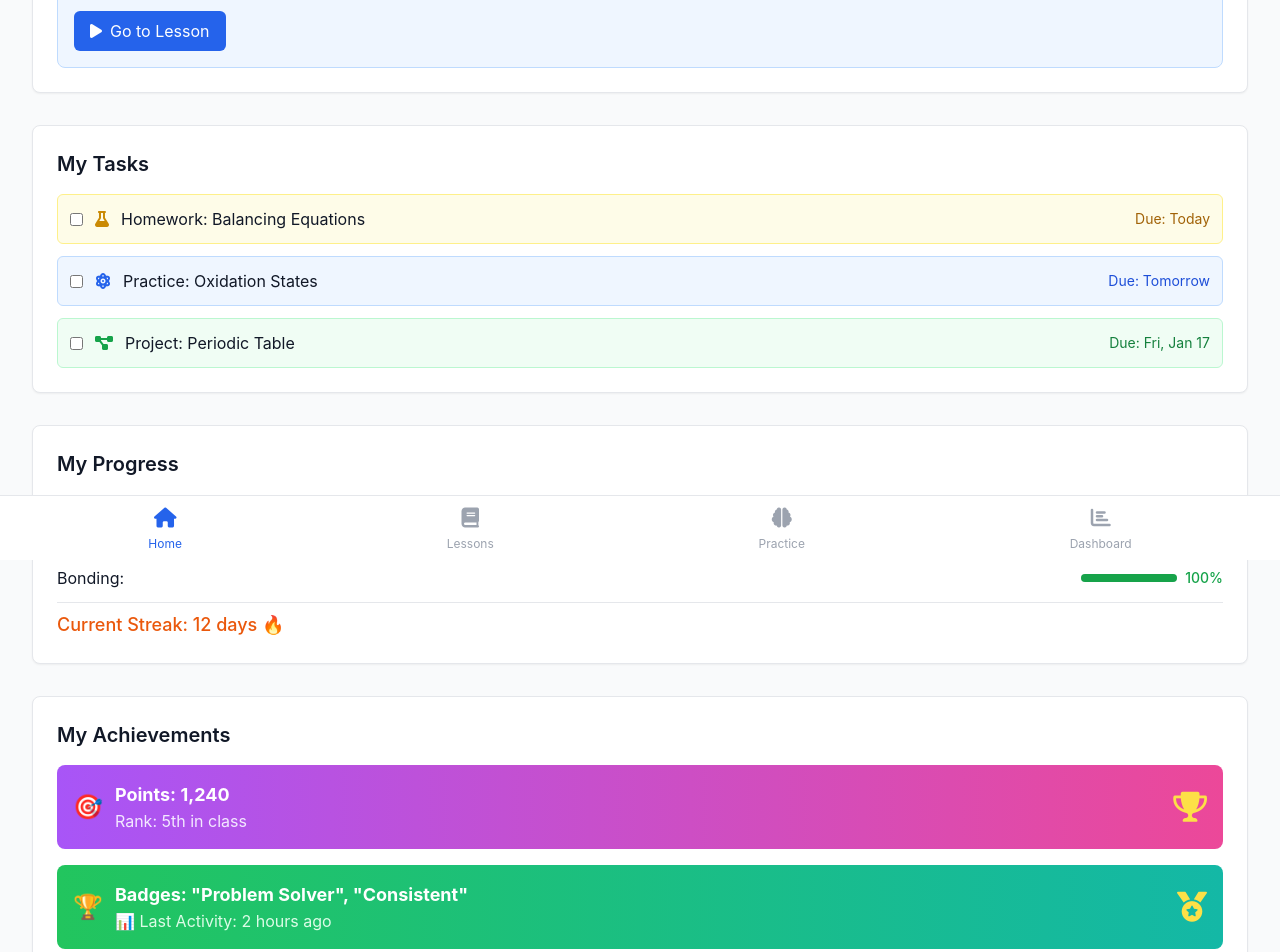
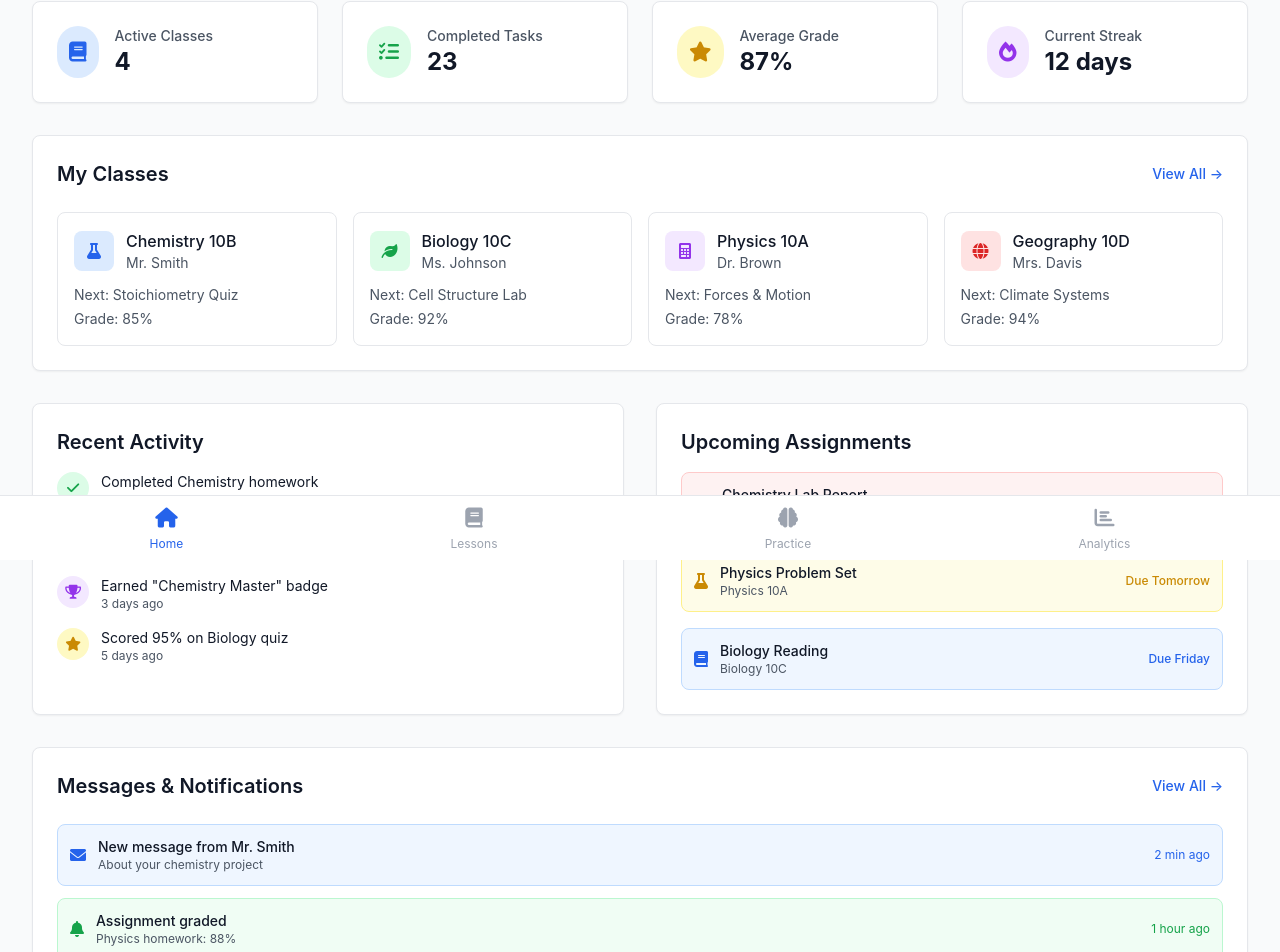
Before and after one commit to shahardo/edufix, a React (Vite) app in the folder frontend/app/: page /student in a window 1280 px wide. Shown: the part 240-1192 px from the top of the page. Built offline with nearby package versions, Linux system fonts and the light colour scheme.

Commit message:
students' dashboard

```diff
--- a/frontend/app/src/components/StudentDashboard.tsx
+++ b/frontend/app/src/components/StudentDashboard.tsx
@@ -7,7 +7,7 @@ const StudentDashboard = () => {
           <div className="flex justify-between items-center h-16">
             <div className="flex items-center">
               <h1 className="text-2xl font-bold text-blue-600">EduFix</h1>
-              <span className="ml-4 text-lg text-gray-700">Class: Chemistry</span>
+              <span className="ml-4 text-lg text-gray-700">Student Dashboard</span>
             </div>
             <div className="flex items-center space-x-4">
               <button className="px-3 py-1 text-sm bg-gray-100 rounded-md hover:bg-gray-200">
@@ -25,109 +25,266 @@ const StudentDashboard = () => {
 
       {/* Main Content */}
       <main className="max-w-7xl mx-auto px-4 sm:px-6 lg:px-8 py-8">
-        {/* Today's Lesson */}
-        <div className="bg-white rounded-lg shadow-sm border p-6 mb-8">
-          <h2 className="text-xl font-semibold text-gray-900 mb-4">Today's Lesson</h2>
-          <div className="bg-blue-50 border border-blue-200 rounded-lg p-4">
-            <h3 className="text-lg font-medium text-blue-900">Chemistry: Stoichiometry</h3>
-            <p className="text-blue-700 mt-1">Starts: 10:00 AM | Duration: 45 min</p>
-            <button className="mt-3 bg-blue-600 text-white px-4 py-2 rounded-md hover:bg-blue-700 transition-colors">
-              <i className="fas fa-play mr-2"></i>Go to Lesson
-            </button>
-          </div>
+        {/* Welcome Section */}
+        <div className="bg-gradient-to-r from-blue-600 to-purple-600 rounded-lg p-6 text-white mb-8">
+          <h1 className="text-2xl font-bold mb-2">Welcome back, Sarah! 👋</h1>
+          <p className="text-blue-100">You have 3 upcoming assignments and 2 new messages.</p>
         </div>
 
-        {/* My Tasks */}
-        <div className="bg-white rounded-lg shadow-sm border p-6 mb-8">
-          <h2 className="text-xl font-semibold text-gray-900 mb-4">My Tasks</h2>
-          <div className="space-y-3">
-            <div className="flex items-center justify-between p-3 bg-yellow-50 border border-yellow-200 rounded-md">
-              <div className="flex items-center">
-                <input type="checkbox" className="mr-3 text-yellow-600" />
-                <i className="fas fa-flask text-yellow-600 mr-3"></i>
-                <span className="text-gray-900">Homework: Balancing Equations</span>
+        {/* Quick Stats */}
+        <div className="grid grid-cols-1 md:grid-cols-4 gap-6 mb-8">
+          <div className="bg-white rounded-lg shadow-sm border p-6">
+            <div className="flex items-center">
+              <div className="p-3 bg-blue-100 rounded-full">
+                <i className="fas fa-book text-blue-600 text-xl"></i>
               </div>
-              <span className="text-sm text-yellow-700">Due: Today</span>
+              <div className="ml-4">
+                <p className="text-sm font-medium text-gray-600">Active Classes</p>
+                <p className="text-2xl font-bold text-gray-900">4</p>
+              </div>
             </div>
-            <div className="flex items-center justify-between p-3 bg-blue-50 border border-blue-200 rounded-md">
-              <div className="flex items-center">
-                <input type="checkbox" className="mr-3 text-blue-600" />
-                <i className="fas fa-atom text-blue-600 mr-3"></i>
-                <span className="text-gray-900">Practice: Oxidation States</span>
+          </div>
+
+          <div className="bg-white rounded-lg shadow-sm border p-6">
+            <div className="flex items-center">
+              <div className="p-3 bg-green-100 rounded-full">
+                <i className="fas fa-tasks text-green-600 text-xl"></i>
               </div>
-              <span className="text-sm text-blue-700">Due: Tomorrow</span>
+              <div className="ml-4">
+                <p className="text-sm font-medium text-gray-600">Completed Tasks</p>
+                <p className="text-2xl font-bold text-gray-900">23</p>
+              </div>
             </div>
-            <div className="flex items-center justify-between p-3 bg-green-50 border border-green-200 rounded-md">
-              <div className="flex items-center">
-                <input type="checkbox" className="mr-3 text-green-600" />
-                <i className="fas fa-project-diagram text-green-600 mr-3"></i>
-                <span className="text-gray-900">Project: Periodic Table</span>
+          </div>
+
+          <div className="bg-white rounded-lg shadow-sm border p-6">
+            <div className="flex items-center">
+              <div className="p-3 bg-yellow-100 rounded-full">
+                <i className="fas fa-star text-yellow-600 text-xl"></i>
               </div>
-              <span className="text-sm text-green-700">Due: Fri, Jan 17</span>
+              <div className="ml-4">
+                <p className="text-sm font-medium text-gray-600">Average Grade</p>
+                <p className="text-2xl font-bold text-gray-900">87%</p>
+              </div>
+            </div>
+          </div>
+
+          <div className="bg-white rounded-lg shadow-sm border p-6">
+            <div className="flex items-center">
+              <div className="p-3 bg-purple-100 rounded-full">
+                <i className="fas fa-fire text-purple-600 text-xl"></i>
+              </div>
+              <div className="ml-4">
+                <p className="text-sm font-medium text-gray-600">Current Streak</p>
+                <p className="text-2xl font-bold text-gray-900">12 days</p>
+              </div>
             </div>
           </div>
         </div>
 
-        {/* My Progress */}
+        {/* My Classes */}
         <div className="bg-white rounded-lg shadow-sm border p-6 mb-8">
-          <h2 className="text-xl font-semibold text-gray-900 mb-4">My Progress</h2>
-          <div className="space-y-3">
-            <div className="flex items-center justify-between">
-              <span className="text-gray-900">Stoichiometry:</span>
-              <div className="flex items-center space-x-2">
-                <div className="w-24 bg-gray-200 rounded-full h-2">
-                  <div className="bg-green-600 h-2 rounded-full" style={{ width: '80%' }}></div>
+          <div className="flex justify-between items-center mb-6">
+            <h2 className="text-xl font-semibold text-gray-900">My Classes</h2>
+            <button className="text-blue-600 hover:text-blue-800 text-sm font-medium">
+              View All →
+            </button>
+          </div>
+          <div className="grid grid-cols-1 md:grid-cols-2 lg:grid-cols-4 gap-4">
+            <div className="border border-gray-200 rounded-lg p-4 hover:shadow-md transition-shadow cursor-pointer">
+              <div className="flex items-center mb-3">
+                <div className="w-10 h-10 bg-blue-100 rounded-lg flex items-center justify-center mr-3">
+                  <i className="fas fa-flask text-blue-600"></i>
                 </div>
-                <span className="text-sm font-medium text-green-600">80%</span>
+                <div>
+                  <h3 className="font-medium text-gray-900">Chemistry 10B</h3>
+                  <p className="text-sm text-gray-600">Mr. Smith</p>
+                </div>
+              </div>
+              <div className="text-sm text-gray-600">
+                <div>Next: Stoichiometry Quiz</div>
+                <div className="mt-1">Grade: 85%</div>
               </div>
             </div>
-            <div className="flex items-center justify-between">
-              <span className="text-gray-900">Oxidation States:</span>
-              <div className="flex items-center space-x-2">
-                <div className="w-24 bg-gray-200 rounded-full h-2">
-                  <div className="bg-yellow-600 h-2 rounded-full" style={{ width: '60%' }}></div>
+
+            <div className="border border-gray-200 rounded-lg p-4 hover:shadow-md transition-shadow cursor-pointer">
+              <div className="flex items-center mb-3">
+                <div className="w-10 h-10 bg-green-100 rounded-lg flex items-center justify-center mr-3">
+                  <i className="fas fa-leaf text-green-600"></i>
                 </div>
-                <span className="text-sm font-medium text-yellow-600">60%</span>
+                <div>
+                  <h3 className="font-medium text-gray-900">Biology 10C</h3>
+                  <p className="text-sm text-gray-600">Ms. Johnson</p>
+                </div>
+              </div>
+              <div className="text-sm text-gray-600">
+                <div>Next: Cell Structure Lab</div>
+                <div className="mt-1">Grade: 92%</div>
               </div>
             </div>
-            <div className="flex items-center justify-between">
-              <span className="text-gray-900">Bonding:</span>
-              <div className="flex items-center space-x-2">
-                <div className="w-24 bg-gray-200 rounded-full h-2">
-                  <div className="bg-green-600 h-2 rounded-full" style={{ width: '100%' }}></div>
+
+            <div className="border border-gray-200 rounded-lg p-4 hover:shadow-md transition-shadow cursor-pointer">
+              <div className="flex items-center mb-3">
+                <div className="w-10 h-10 bg-purple-100 rounded-lg flex items-center justify-center mr-3">
+                  <i className="fas fa-calculator text-purple-600"></i>
                 </div>
-                <span className="text-sm font-medium text-green-600">100%</span>
+                <div>
+                  <h3 className="font-medium text-gray-900">Physics 10A</h3>
+                  <p className="text-sm text-gray-600">Dr. Brown</p>
+                </div>
+              </div>
+              <div className="text-sm text-gray-600">
+                <div>Next: Forces & Motion</div>
+                <div className="mt-1">Grade: 78%</div>
               </div>
             </div>
-            <div className="pt-2 border-t">
-              <span className="text-lg font-medium text-orange-600">Current Streak: 12 days 🔥</span>
+
+            <div className="border border-gray-200 rounded-lg p-4 hover:shadow-md transition-shadow cursor-pointer">
+              <div className="flex items-center mb-3">
+                <div className="w-10 h-10 bg-red-100 rounded-lg flex items-center justify-center mr-3">
+                  <i className="fas fa-globe text-red-600"></i>
+                </div>
+                <div>
+                  <h3 className="font-medium text-gray-900">Geography 10D</h3>
+                  <p className="text-sm text-gray-600">Mrs. Davis</p>
+                </div>
+              </div>
+              <div className="text-sm text-gray-600">
+                <div>Next: Climate Systems</div>
+                <div className="mt-1">Grade: 94%</div>
+              </div>
             </div>
           </div>
         </div>
 
-        {/* My Achievements */}
-        <div className="bg-white rounded-lg shadow-sm border p-6">
-          <h2 className="text-xl font-semibold text-gray-900 mb-4">My Achievements</h2>
-          <div className="space-y-4">
-            <div className="flex items-center justify-between p-4 bg-gradient-to-r from-purple-500 to-pink-500 text-white rounded-lg">
-              <div className="flex items-center">
-                <span className="text-2xl mr-3">🎯</span>
-                <div>
-                  <div className="text-lg font-bold">Points: 1,240</div>
-                  <div className="text-purple-100">Rank: 5th in class</div>
+        {/* Recent Activity & Upcoming */}
+        <div className="grid grid-cols-1 lg:grid-cols-2 gap-8 mb-8">
+          {/* Recent Activity */}
+          <div className="bg-white rounded-lg shadow-sm border p-6">
+            <h2 className="text-xl font-semibold text-gray-900 mb-4">Recent Activity</h2>
+            <div className="space-y-4">
+              <div className="flex items-start space-x-3">
+                <div className="w-8 h-8 bg-green-100 rounded-full flex items-center justify-center flex-shrink-0">
+                  <i className="fas fa-check text-green-600 text-sm"></i>
+                </div>
+                <div className="flex-1">
+                  <p className="text-sm text-gray-900">Completed Chemistry homework</p>
+                  <p className="text-xs text-gray-600">2 hours ago</p>
                 </div>
               </div>
-              <i className="fas fa-trophy text-3xl text-yellow-300"></i>
-            </div>
-            <div className="flex items-center justify-between p-4 bg-gradient-to-r from-green-500 to-teal-500 text-white rounded-lg">
-              <div className="flex items-center">
-                <span className="text-2xl mr-3">🏆</span>
-                <div>
-                  <div className="text-lg font-bold">Badges: "Problem Solver", "Consistent"</div>
-                  <div className="text-green-100">📊 Last Activity: 2 hours ago</div>
+
+              <div className="flex items-start space-x-3">
+                <div className="w-8 h-8 bg-blue-100 rounded-full flex items-center justify-center flex-shrink-0">
+                  <i className="fas fa-brain text-blue-600 text-sm"></i>
+                </div>
+                <div className="flex-1">
+                  <p className="text-sm text-gray-900">Practiced stoichiometry problems</p>
+                  <p className="text-xs text-gray-600">1 day ago</p>
                 </div>
               </div>
-              <i className="fas fa-medal text-3xl text-yellow-300"></i>
+
+              <div className="flex items-start space-x-3">
+                <div className="w-8 h-8 bg-purple-100 rounded-full flex items-center justify-center flex-shrink-0">
+                  <i className="fas fa-trophy text-purple-600 text-sm"></i>
+                </div>
+                <div className="flex-1">
+                  <p className="text-sm text-gray-900">Earned "Chemistry Master" badge</p>
+                  <p className="text-xs text-gray-600">3 days ago</p>
+                </div>
+              </div>
+
+              <div className="flex items-start space-x-3">
+                <div className="w-8 h-8 bg-yellow-100 rounded-full flex items-center justify-center flex-shrink-0">
+                  <i className="fas fa-star text-yellow-600 text-sm"></i>
+                </div>
+                <div className="flex-1">
+                  <p className="text-sm text-gray-900">Scored 95% on Biology quiz</p>
+                  <p className="text-xs text-gray-600">5 days ago</p>
+                </div>
+              </div>
+            </div>
+          </div>
+
+          {/* Upcoming Assignments */}
+          <div className="bg-white rounded-lg shadow-sm border p-6">
+            <h2 className="text-xl font-semibold text-gray-900 mb-4">Upcoming Assignments</h2>
+            <div className="space-y-4">
+              <div className="flex items-center justify-between p-3 bg-red-50 border border-red-200 rounded-lg">
+                <div className="flex items-center">
+                  <i className="fas fa-exclamation-triangle text-red-600 mr-3"></i>
+                  <div>
+                    <p className="text-sm font-medium text-gray-900">Chemistry Lab Report</p>
+                    <p className="text-xs text-gray-600">Chemistry 10B</p>
+                  </div>
+                </div>
+                <span className="text-xs font-medium text-red-600">Due Today</span>
+              </div>
+
+              <div className="flex items-center justify-between p-3 bg-yellow-50 border border-yellow-200 rounded-lg">
+                <div className="flex items-center">
+                  <i className="fas fa-flask text-yellow-600 mr-3"></i>
+                  <div>
+                    <p className="text-sm font-medium text-gray-900">Physics Problem Set</p>
+                    <p className="text-xs text-gray-600">Physics 10A</p>
+                  </div>
+                </div>
+                <span className="text-xs font-medium text-yellow-600">Due Tomorrow</span>
+              </div>
+
+              <div className="flex items-center justify-between p-3 bg-blue-50 border border-blue-200 rounded-lg">
+                <div className="flex items-center">
+                  <i className="fas fa-book text-blue-600 mr-3"></i>
+                  <div>
+                    <p className="text-sm font-medium text-gray-900">Biology Reading</p>
+                    <p className="text-xs text-gray-600">Biology 10C</p>
+                  </div>
+                </div>
+                <span className="text-xs font-medium text-blue-600">Due Friday</span>
+              </div>
+            </div>
+          </div>
+        </div>
+
+        {/* Messages & Notifications */}
+        <div className="bg-white rounded-lg shadow-sm border p-6">
+          <div className="flex justify-between items-center mb-6">
+            <h2 className="text-xl font-semibold text-gray-900">Messages & Notifications</h2>
+            <button className="text-blue-600 hover:text-blue-800 text-sm font-medium">
+              View All →
+            </button>
+          </div>
+          <div className="space-y-3">
+            <div className="flex items-center justify-between p-3 bg-blue-50 border border-blue-200 rounded-lg">
+              <div className="flex items-center">
+                <i className="fas fa-envelope text-blue-600 mr-3"></i>
+                <div>
+                  <p className="text-sm font-medium text-gray-900">New message from Mr. Smith</p>
+                  <p className="text-xs text-gray-600">About your chemistry project</p>
+                </div>
+              </div>
+              <span className="text-xs text-blue-600">2 min ago</span>
+            </div>
+
+            <div className="flex items-center justify-between p-3 bg-green-50 border border-green-200 rounded-lg">
+              <div className="flex items-center">
+                <i className="fas fa-bell text-green-600 mr-3"></i>
+                <div>
+                  <p className="text-sm font-medium text-gray-900">Assignment graded</p>
+                  <p className="text-xs text-gray-600">Physics homework: 88%</p>
+                </div>
+              </div>
+              <span className="text-xs text-green-600">1 hour ago</span>
+            </div>
+
+            <div className="flex items-center justify-between p-3 bg-purple-50 border border-purple-200 rounded-lg">
+              <div className="flex items-center">
+                <i className="fas fa-trophy text-purple-600 mr-3"></i>
+                <div>
+                  <p className="text-sm font-medium text-gray-900">Achievement unlocked!</p>
+                  <p className="text-xs text-gray-600">"Consistent Learner" badge</p>
+                </div>
+              </div>
+              <span className="text-xs text-purple-600">2 hours ago</span>
             </div>
           </div>
         </div>
@@ -150,7 +307,7 @@ const StudentDashboard = () => {
           </button>
           <button className="flex flex-col items-center text-gray-400 hover:text-blue-600">
             <i className="fas fa-chart-bar text-xl"></i>
-            <span className="text-xs mt-1">Dashboard</span>
+            <span className="text-xs mt-1">Analytics</span>
           </button>
         </div>
       </nav>
```
